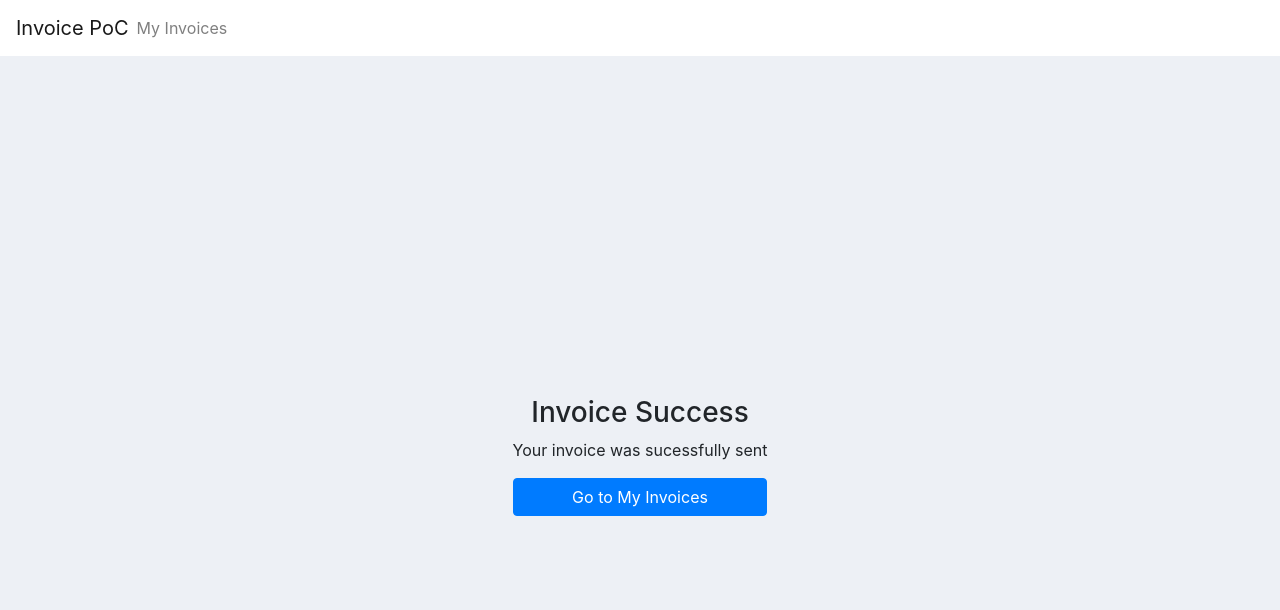
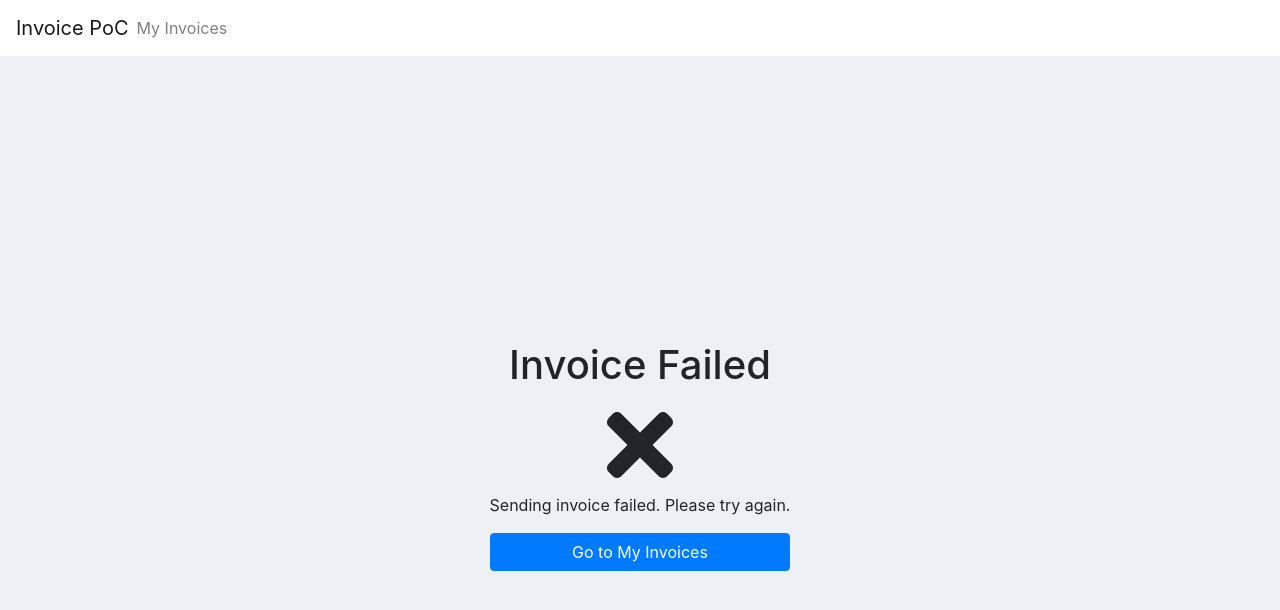
Before and after one commit to LiskArchive/lisk-sdk-examples, a React (Create React App) app in the folder invoice/client/: page /send-invoice in a window 1280 px wide. Both pictures are taken after typing "Sample", "Sample", "Sample" into the empty fields and a click on the button "Send". Shown: the top 610 px of the page. Built offline with nearby package versions, Linux system fonts and the light colour scheme.

Commit message:
:seedling: Implement pending and error status of SendInvoicePage

```diff
--- a/invoice/client/package.json
+++ b/invoice/client/package.json
@@ -3,6 +3,9 @@
   "version": "0.1.0",
   "private": true,
   "dependencies": {
+    "@fortawesome/fontawesome-svg-core": "=1.2.19",
+    "@fortawesome/free-solid-svg-icons": "=5.9.0",
+    "@fortawesome/react-fontawesome": "=0.1.4",
     "@liskhq/lisk-passphrase": "=2.0.0",
     "bootstrap": "=4.3.1",
     "react": "=16.8.6",
--- a/invoice/client/src/components/SendInvoicePage.js
+++ b/invoice/client/src/components/SendInvoicePage.js
@@ -4,8 +4,10 @@ import {
   Form, FormGroup, Label, Input, FormFeedback,
   Card, CardHeader, CardBody,
 } from 'reactstrap';
+import { Link } from 'react-router-dom';
 import { Row, Col } from 'react-flexbox-grid';
-import { Link } from 'react-router-dom';
+import { FontAwesomeIcon } from '@fortawesome/react-fontawesome';
+import { faCheck, faTimes, faCircleNotch } from '@fortawesome/free-solid-svg-icons';
 
 function SendInvoicePage() {
   const inputs = {
@@ -47,16 +49,47 @@ function SendInvoicePage() {
     });
   };
 
+  const isFormValid = () => (
+    !Object.values(state.inputs).find(({ error }) => error)
+  );
+
   const onSendClick = () => {
     setState({
-      isSent: true,
+      sentStatus: {
+        pending: true,
+        header: 'Sending...',
+        icon: faCircleNotch,
+      },
     });
+    setTimeout(() => {
+      if (isFormValid()) {
+        setState({
+          sentStatus: {
+            sucess: true,
+            header: 'Invoice Success',
+            icon: faCheck,
+            message: 'Your invoice was sucesfully sent and will be processed by the blockchanin soon.',
+          },
+        });
+      } else {
+        setState({
+          sentStatus: {
+            sucess: false,
+            header: 'Invoice Failed',
+            icon: faTimes,
+            message: 'Sending invoice failed. Please try again.',
+          },
+        });
+      }
+    }, 1000);
   };
+
+  const { sentStatus } = state;
 
   return (
     <Row start="xs">
       <Col xs={12}>
-        {!state.isSent ?
+        {!sentStatus ?
           <Card>
             <CardHeader>
               <h3>Send Invoice</h3>
@@ -91,11 +124,15 @@ function SendInvoicePage() {
           </Card> :
           <Row center="xs">
             <Col>
-              <h3>Invoice Success</h3>
-              <p> Your invoice was sucessfully sent </p>
-              <Link to="/invoices">
-                <Button color="primary" block>Go to My Invoices</Button>
-              </Link>
+              <h1>{sentStatus.header}</h1>
+              <FontAwesomeIcon icon={sentStatus.icon} spin={sentStatus.pending} size="6x" />
+              <p>{sentStatus.message}</p>
+              { sentStatus.pending ?
+                null :
+                <Link to="/invoices">
+                  <Button color="primary" block>Go to My Invoices</Button>
+                </Link>
+              }
             </Col>
           </Row>
         }
```
